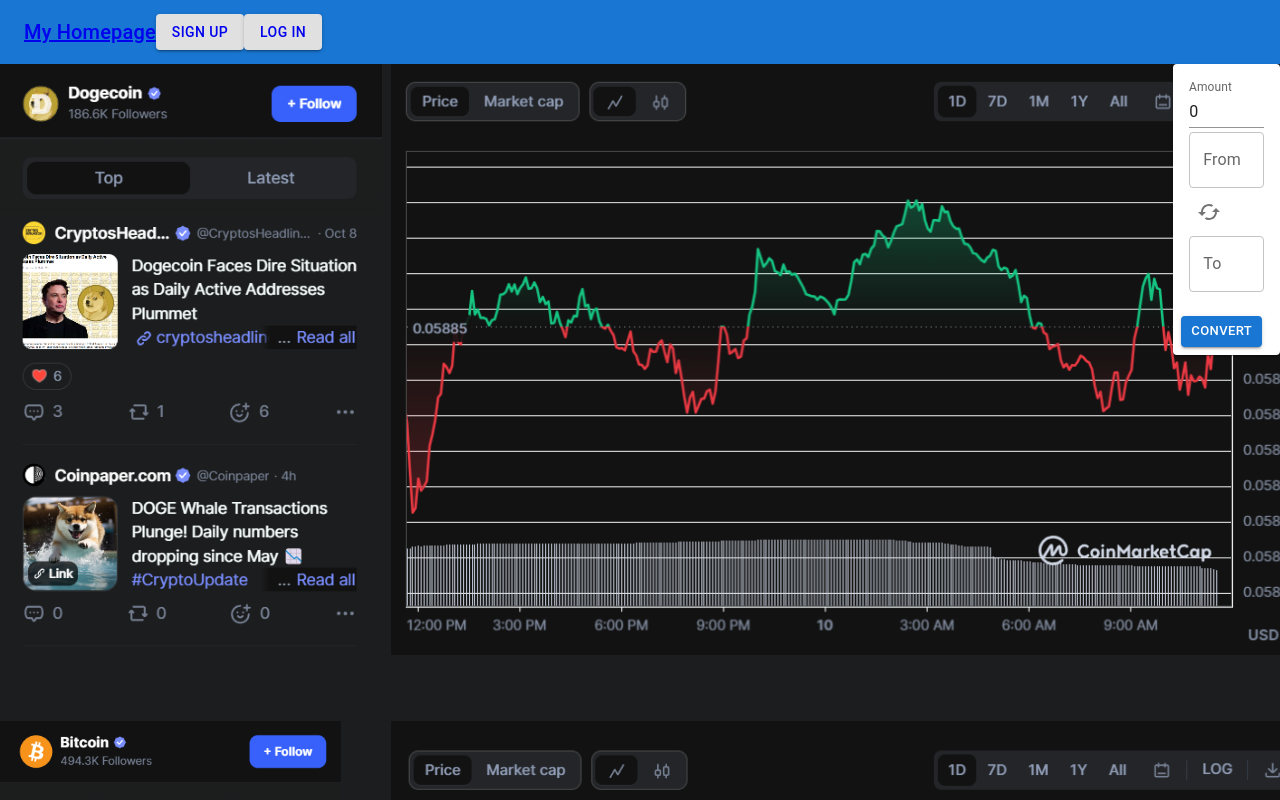
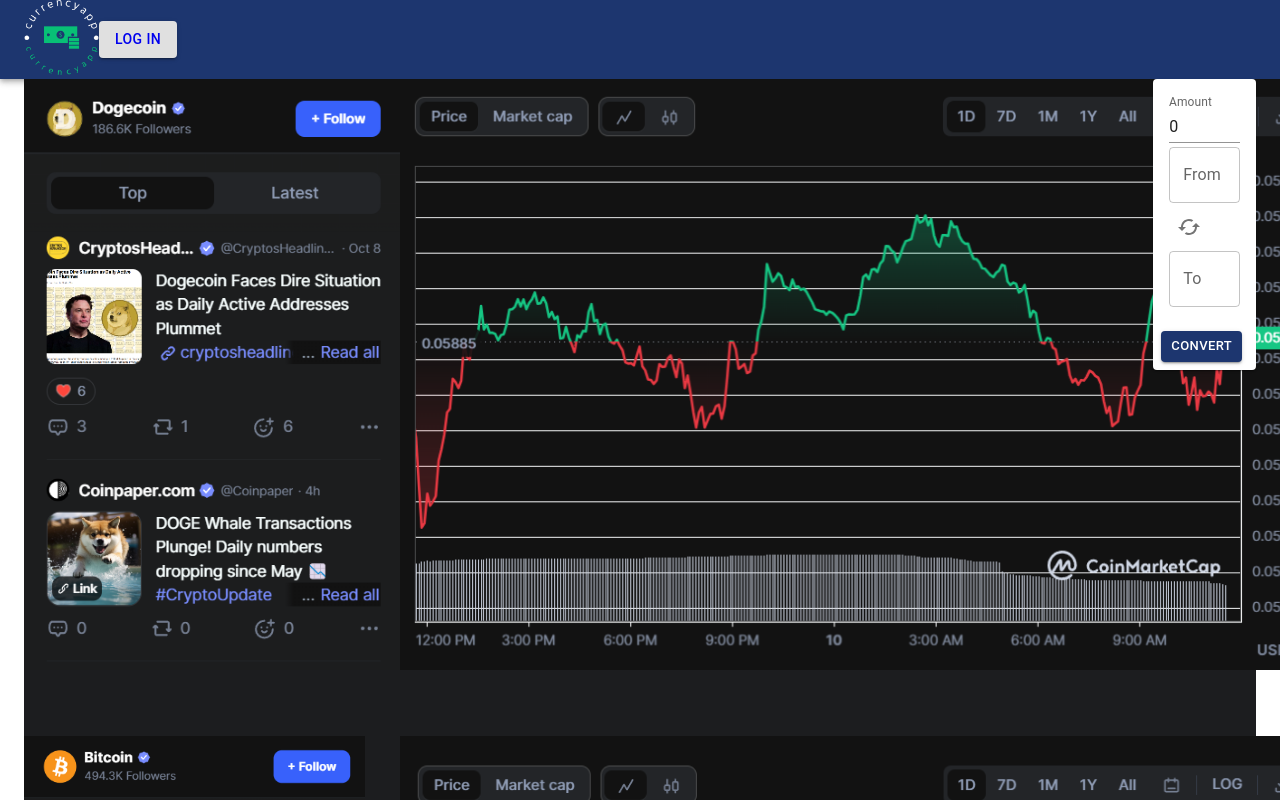
Before and after one commit to crrojasmazo/WebDevProject, a React (Create React App) app: page / in a window 1280 px wide. Shown: the top 800 px of the page. Built offline with nearby package versions, Linux system fonts and the light colour scheme.

Commit message:
save progress in header personalization, also add logo img and change layout

```diff
--- /dev/null
+++ b/src/Assets/Styles/theme.js
@@ -0,0 +1,17 @@
+import { createTheme } from '@mui/material';
+
+const theme = createTheme({
+  palette: {
+    primary: {
+      main: '#1D366F',
+    },
+    secondary: {
+      main: '#08C076',
+    },
+    background: {
+      default: '#1D366F',
+    },
+  },
+});
+
+export default theme;
--- a/src/Layouts/Header.jsx
+++ b/src/Layouts/Header.jsx
@@ -1,28 +1,25 @@
 import React from 'react';
 import {
-  AppBar, Toolbar, Typography, Button,
+  AppBar, Toolbar, Button, Container,
 } from '@mui/material';
 import { Link } from 'react-router-dom';
+import currencyapplogo from '../Assets/Images/currencyapplogo.png';
 
 function Header() {
   return (
     <AppBar position="static">
-      <Toolbar>
-        <Link to="/">
-          <Typography variant="h6">
+      <Container maxWidth="xl">
+        <Toolbar disableGutters>
+          <Link to="/">
+            <img src={currencyapplogo} width={75} height={75} alt="logo" />
+          </Link>
 
-            My Homepage
+          <Link to="/login">
+            <Button variant="contained" color="inherit">Log In</Button>
+          </Link>
 
-          </Typography>
-        </Link>
-        <Link to="/register">
-          <Button variant="contained" color="inherit">Sign Up</Button>
-        </Link>
-
-        <Link to="/login">
-          <Button variant="contained" color="inherit">Log In</Button>
-        </Link>
-      </Toolbar>
+        </Toolbar>
+      </Container>
     </AppBar>
   );
 }
--- a/src/Layouts/MainIndex.jsx
+++ b/src/Layouts/MainIndex.jsx
@@ -1,5 +1,5 @@
 import React from 'react';
-import { Grid } from '@mui/material';
+import { Grid, Container } from '@mui/material';
 
 import Convert from '../Components/Convert';
 
@@ -10,6 +10,7 @@
 
 function MainIndex() {
   return (
+    <Container maxWidth="xl">
       <Grid container style={{ 'background-color': '#1c1d1f' }}>
         <Grid container xs={11} spacing={0}>
           <Grid container>
@@ -33,6 +34,7 @@
           <Convert />
         </Grid>
       </Grid>
+    </Container>
   );
 }
 
--- a/src/Pages/HomePage.jsx
+++ b/src/Pages/HomePage.jsx
@@ -4,10 +4,10 @@
 
 function Homepage() {
   return (
-    <div>
+    <>
       <Header />
       <MainIndex />
-    </div>
+    </>
   );
 }
 
--- a/src/Pages/LogInPage.jsx
+++ b/src/Pages/LogInPage.jsx
@@ -48,6 +48,7 @@
   return (
     <>
       <Header />
+      <Container maxWidth="xl">
         <Container maxWidth="xs">
           <form onSubmit={handleSubmit}>
             <Typography variant="h4" align="center" gutterBottom>
@@ -91,6 +92,7 @@
             </Link>
           </Typography>
         </Container>
+      </Container>
     </>
   );
 }
--- a/src/index.js
+++ b/src/index.js
@@ -2,13 +2,17 @@
 import ReactDOM from 'react-dom/client';
 import './index.css';
 import { BrowserRouter } from 'react-router-dom';
+import { ThemeProvider } from '@mui/material';
 import App from './App';
+import theme from './Assets/Styles/theme';
 
 const root = ReactDOM.createRoot(document.getElementById('root'));
 root.render(
   <StrictMode>
     <BrowserRouter>
-      <App />
+      <ThemeProvider theme={theme}>
+        <App />
+      </ThemeProvider>
     </BrowserRouter>
   </StrictMode>,
 );
```
Also changed, not shown: src/Assets/Images/currencyapplogo.png (added). Lines whose indentation alone changed are shown as unchanged.
